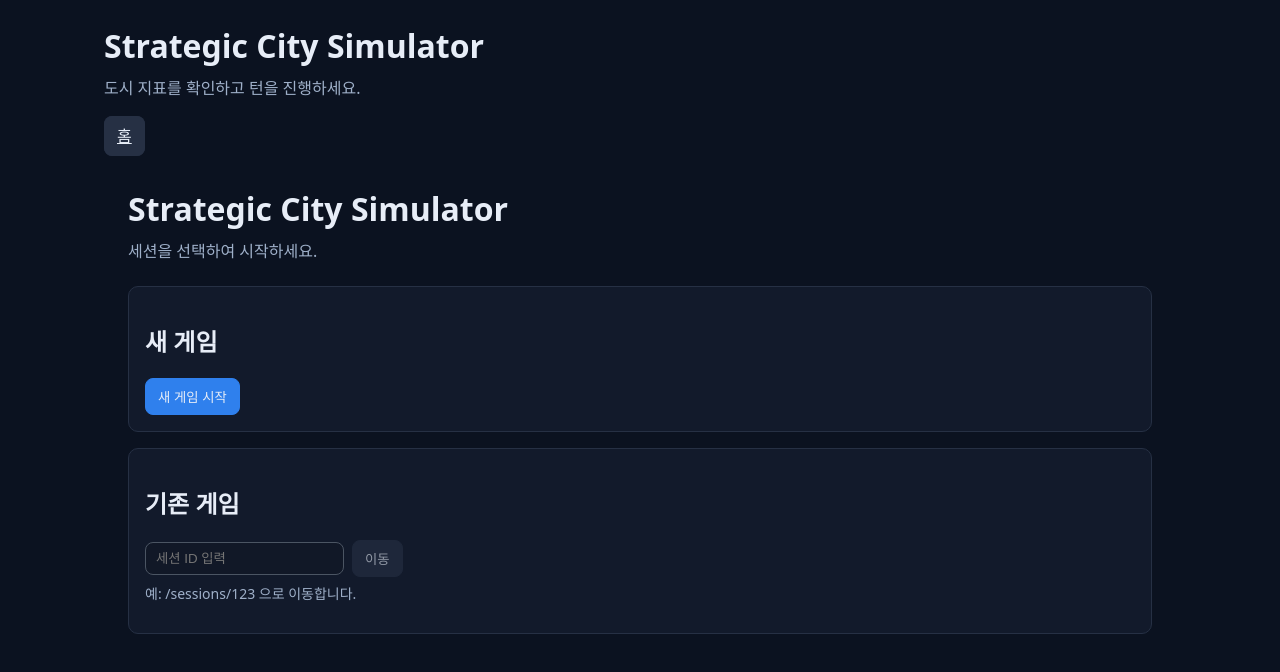
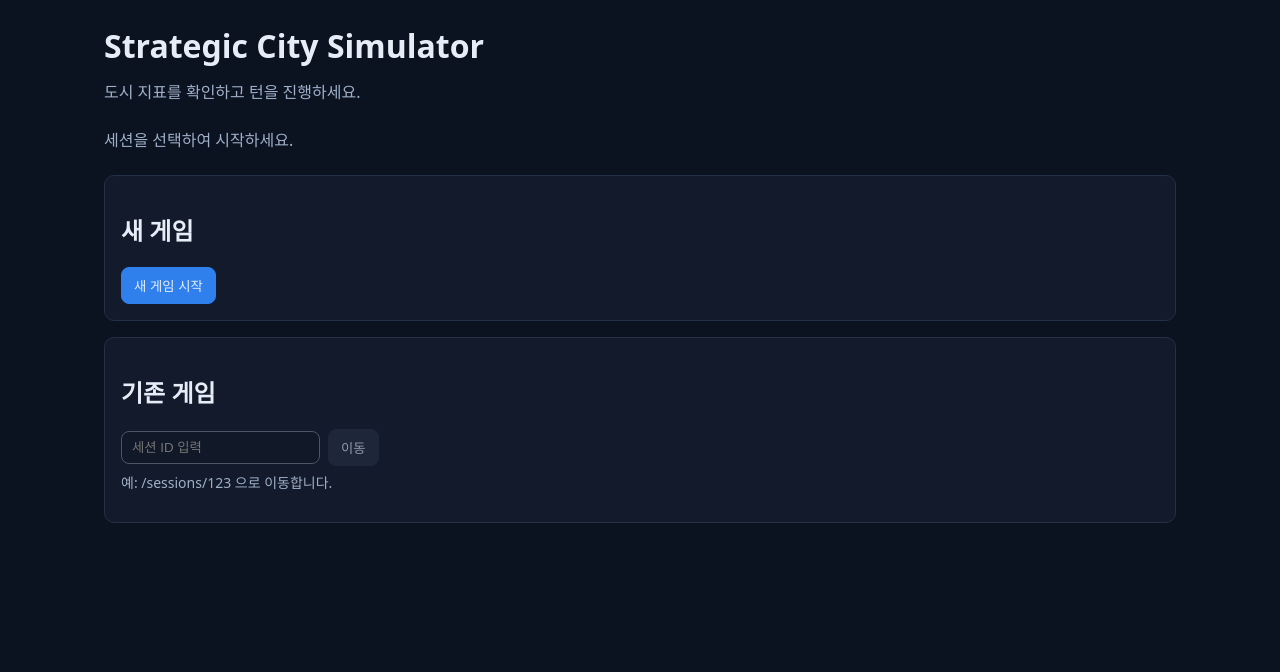
Before and after one commit to sonegy/strategic-city-simulator, a React (Vite) app in the folder frontend/: page / in a window 1280 px wide. Shown: the top 672 px of the page. Built offline with nearby package versions, Linux system fonts and the light colour scheme.

Commit message:
ux(frontend): remove duplicate title and make Home nav contextual\n\n- Single app-level title; remove Landing/Dashboard container headers\n- Show '← 홈' only when not on root; remove redundant nav on home\n

```diff
--- a/frontend/src/App.tsx
+++ b/frontend/src/App.tsx
@@ -1,5 +1,5 @@
 import { useEffect } from 'react';
-import { Routes, Route, Link } from 'react-router-dom';
+import { Routes, Route, Link, useLocation } from 'react-router-dom';
 import Landing from './pages/Landing';
 import DashboardRoute from './pages/DashboardRoute';
 
@@ -7,15 +7,20 @@ export default function App() {
   // Routing 기반으로 전환하여 App 레벨의 세션 상태는 제거
 
   useEffect(() => {}, []);
+  const location = useLocation();
+  const onHome = location.pathname === '/';
 
   return (
     <div className="container">
-      <h1>Strategic City Simulator</h1>
-      <p className="muted">도시 지표를 확인하고 턴을 진행하세요.</p>
-
-      <nav style={{ marginBottom: 16 }}>
-        <Link className="btn" to="/">홈</Link>
-      </nav>
+      <header style={{ display: 'flex', alignItems: 'center', justifyContent: 'space-between', marginBottom: 12 }}>
+        <h1 style={{ margin: 0 }}>Strategic City Simulator</h1>
+        {!onHome && (
+          <nav>
+            <Link className="btn ghost" to="/">← 홈</Link>
+          </nav>
+        )}
+      </header>
+      {onHome && <p className="muted" style={{ marginTop: 0 }}>도시 지표를 확인하고 턴을 진행하세요.</p>}
 
       <Routes>
         <Route path="/" element={<Landing />} />
--- a/frontend/src/pages/DashboardRoute.tsx
+++ b/frontend/src/pages/DashboardRoute.tsx
@@ -35,9 +35,9 @@ export default function DashboardRoute() {
     };
   }, [sessionId]);
 
-  if (loading) return <div className="container"><p>로딩 중…</p></div>;
+  if (loading) return <p>로딩 중…</p>;
   if (error) return (
-    <div className="container">
+    <div>
       <p className="error" style={{ marginBottom: 12 }}>{error}</p>
       <Link className="btn" to="/">새 게임 시작으로 돌아가기</Link>
     </div>
@@ -45,8 +45,6 @@ export default function DashboardRoute() {
   if (!scores) return null;
 
   return (
-    <div className="container">
-      <Dashboard sessionId={sessionId} initialScores={scores} />
-    </div>
+    <Dashboard sessionId={sessionId} initialScores={scores} />
   );
 }
--- a/frontend/src/pages/Landing.tsx
+++ b/frontend/src/pages/Landing.tsx
@@ -14,8 +14,7 @@ export default function Landing() {
   };
 
   return (
-    <div className="container">
-      <h1>Strategic City Simulator</h1>
+    <>
       <p className="muted">세션을 선택하여 시작하세요.</p>
 
       <section style={{ marginBottom: 16 }}>
@@ -46,6 +45,6 @@ export default function Landing() {
         onClose={() => setOpen(false)}
         onStarted={(res) => navigate(`/sessions/${res.sessionId}`)}
       />
-    </div>
+    </>
   );
 }
```
